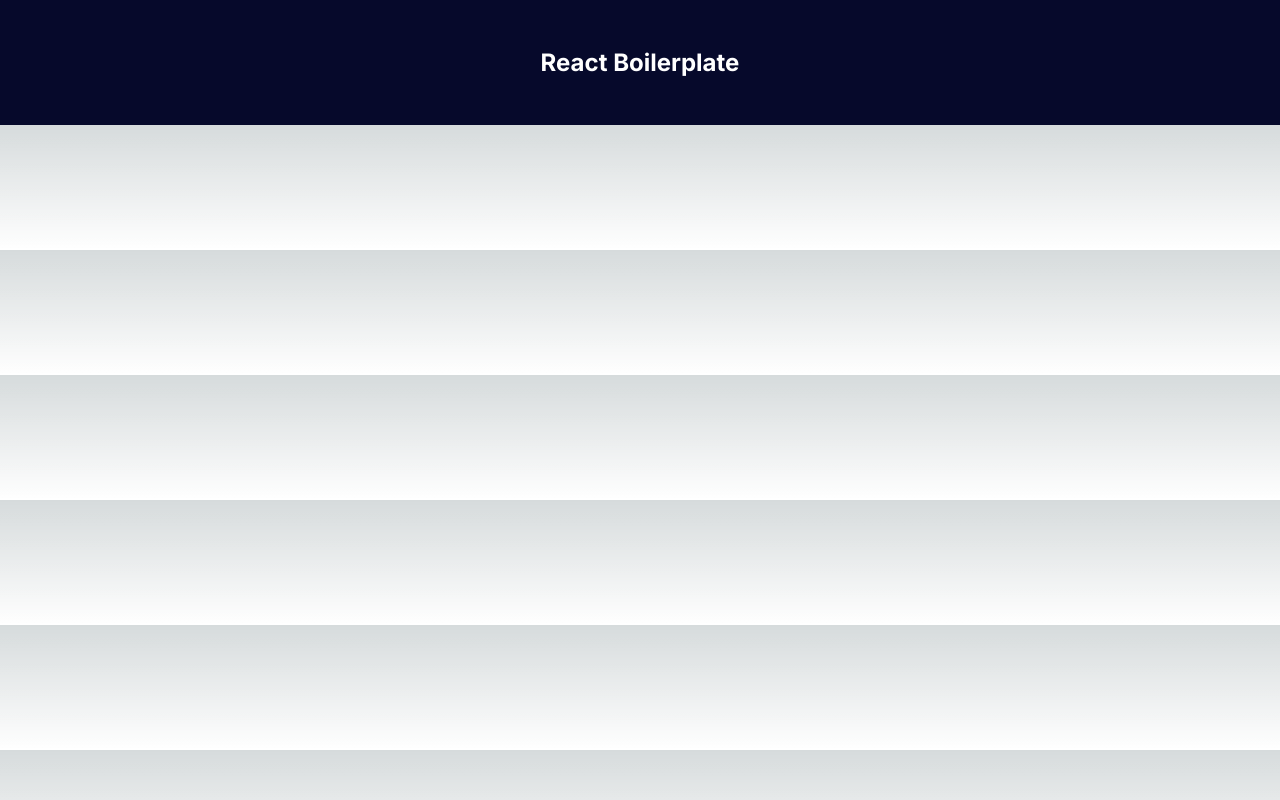
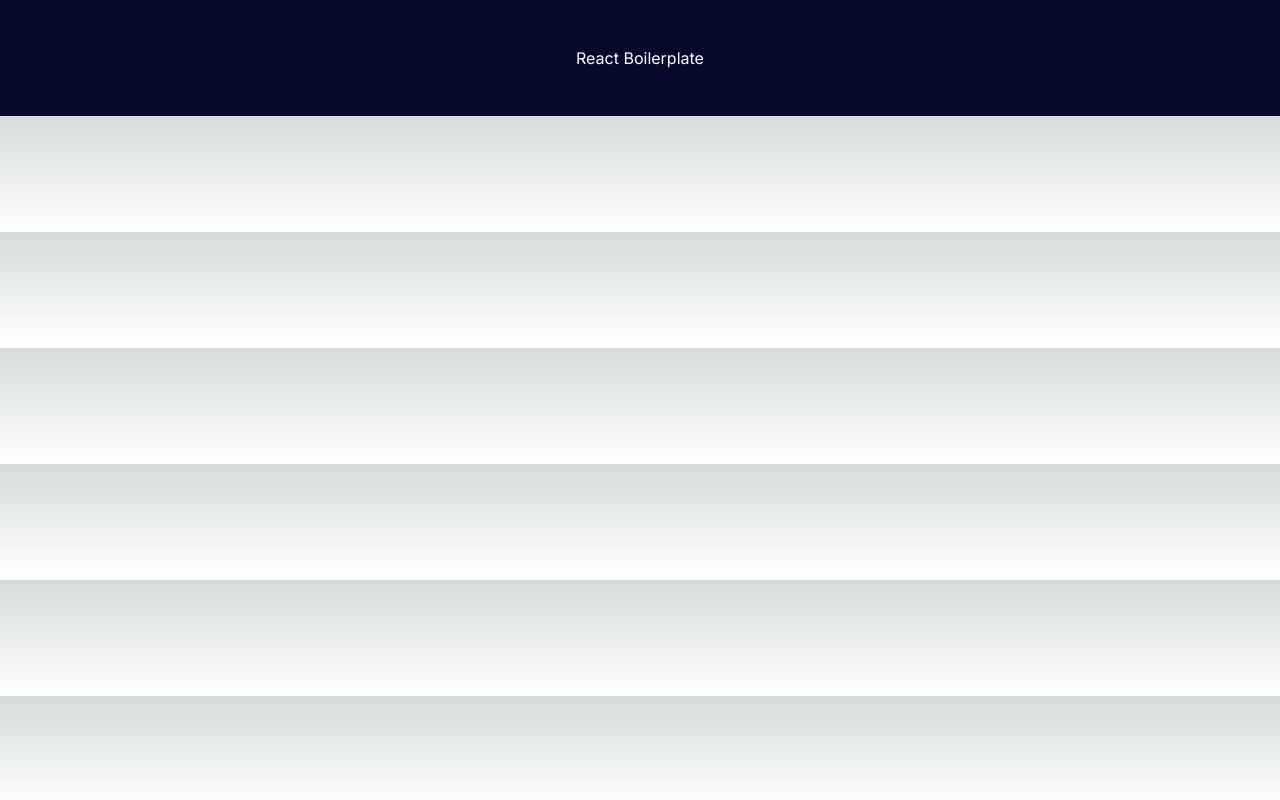
Before and after one commit to guilhermeabell/ecommerce-nextjs, a Next.js app: page / in a window 1280 px wide. Built offline with nearby package versions, Linux system fonts and the light colour scheme.

Commit message:
refactor: adjusts

```diff
--- a/src/components/Main/index.tsx
+++ b/src/components/Main/index.tsx
@@ -1,9 +1,9 @@
-import * as S from '@/components/Main/styles'
+import * as S from './styles'
 
 export function Main() {
   return (
     <S.Wrapper>
-      <h2>React Boilerplate</h2>
+      React Boilerplate
     </S.Wrapper>
   )
 }
```
Also changed, not shown: 1 other file (tests, documents, lock files or other folders).
